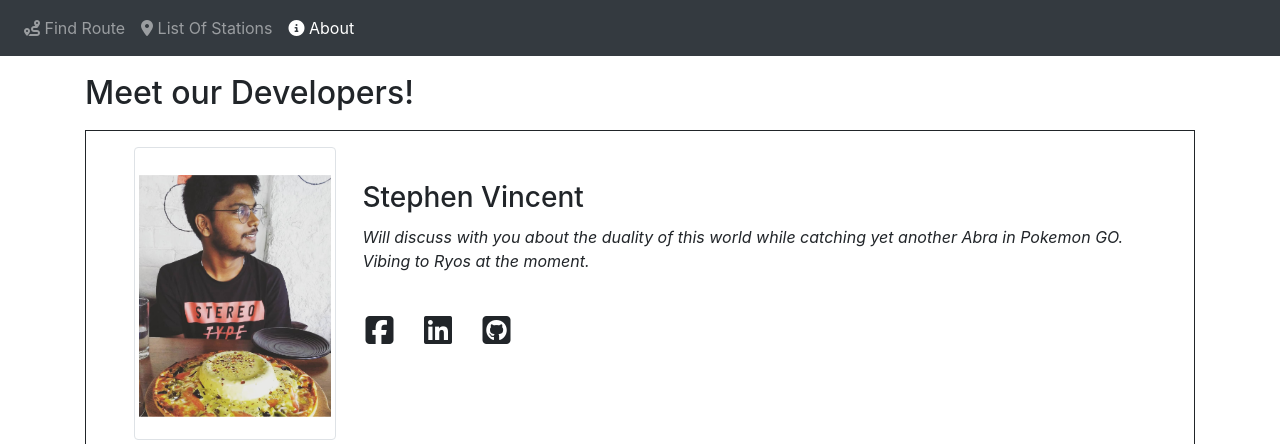
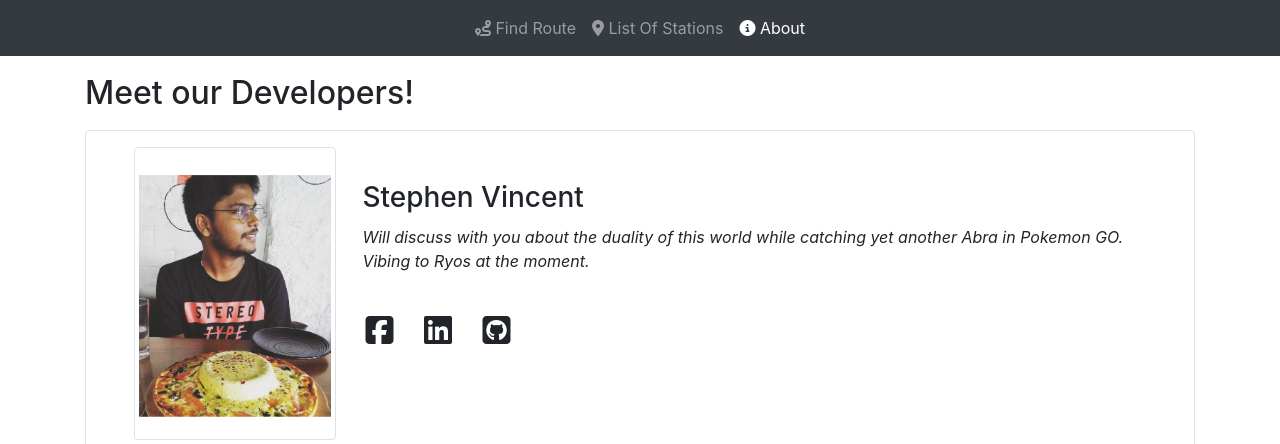
Before and after one commit to stephenvincent27/route-planner, a Django app: page /about/ in a window 1280 px wide. Shown: the top 444 px of the page. Run offline with Django 3.2, Linux system fonts and the light colour scheme; some libraries are stand-ins or nearby versions.

Commit message:
Added Bootstrap borders, centred the nav bar

```diff
--- a/src/templates/about.html
+++ b/src/templates/about.html
@@ -13,7 +13,7 @@
 
     <div class="row justify-content-center">
         <div class="col-12">
-            <div class="media px-5 py-3">
+            <div class="media border rounded px-5 py-3">
                 <img src="{% static 'img/stp.png' %}" alt="Stephen" class="stp img-thumbnail mr-3 align-self-center">
                 <div class="media-body">
                     <br>
@@ -30,7 +30,7 @@
 
     <div class="row justify-content-center">
         <div class="col-12">
-            <div class="media px-5 py-3">
+            <div class="media border rounded px-5 py-3">
                 <div class="media-body">
                     <br>
                     <h3 class="medcontent" style="text-align: right; "> Divyansh Srivastava </h3>
--- a/src/templates/base.html
+++ b/src/templates/base.html
@@ -24,7 +24,7 @@
                 <span class="navbar-toggler-icon"></span>
             </button>
 
-            <div class="collapse navbar-collapse" id="Navbar">
+            <div class="collapse navbar-collapse justify-content-md-center" id="Navbar">
                 <ul class="navbar-nav">
                     <li class="nav-item {{ home_isActive }}"> <a class="nav-link" href="/"> <span class="fas fa-route"> </span> Find Route </a> </li>
                     <li class="nav-item {{ listOfStations_isActive }}"> <a class="nav-link" href="/listofstations"> <span class="fas fa-map-marker-alt"> </span> List Of Stations </a> </li>
@@ -43,11 +43,9 @@
 
         {% endblock %}
 
-        <footer class="footer fixed-bottom bg-dark">
-            <div class="container">
-                <div class="row">
-                    <p> A 'My CV looks so empty!' Initiative. </p>
-                </div>
+        <footer class="mastfoot fixed-bottom bg-dark">
+            <div class="inner">
+               <p style="padding-left: 15px;"> A 'My CV looks so empty!' Initiative. </p>
             </div>
         </footer>
 
--- a/src/templates/routeform.html
+++ b/src/templates/routeform.html
@@ -17,7 +17,7 @@
 
 {% block content %}
 
-<div class="container routeform">
+<div class="container routeform border rounded">
     <form method=POST> {% csrf_token %}
         <div class="form-row align-items-center">
             <div class="form-group col-12 offset-sm-3 col-sm-3" style="padding-top: 15px;">
--- a/src/templates/static/css/styles.css
+++ b/src/templates/static/css/styles.css
@@ -3,8 +3,6 @@ body {
 }
 
 .media {
-    border: 1px;
-    border-style: solid;
     margin: 10px 0px;
 }
 
@@ -28,3 +26,8 @@ img.stp {
     padding-top: 10px;
     color: floralwhite;
 }
+
+.mastfoot {
+    padding-top: 15px;
+    color: rgba(255, 255, 255, .5);
+}
```
